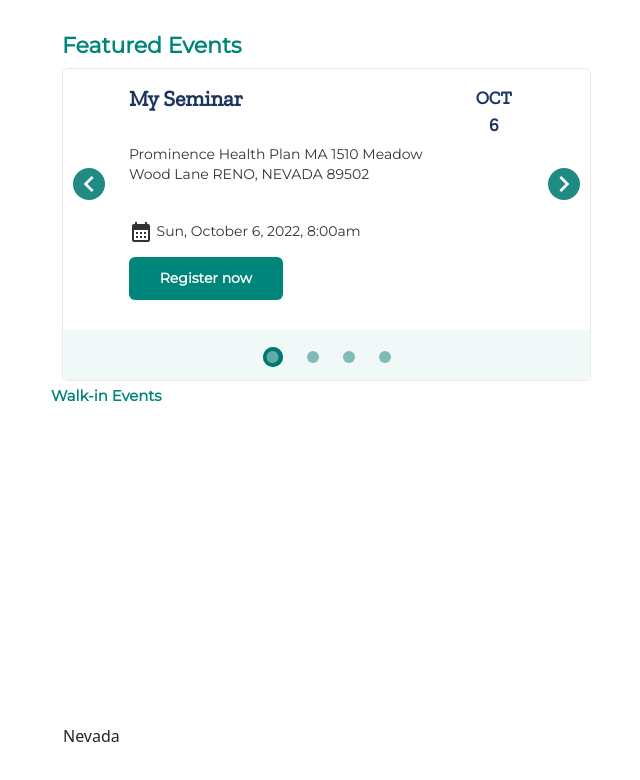
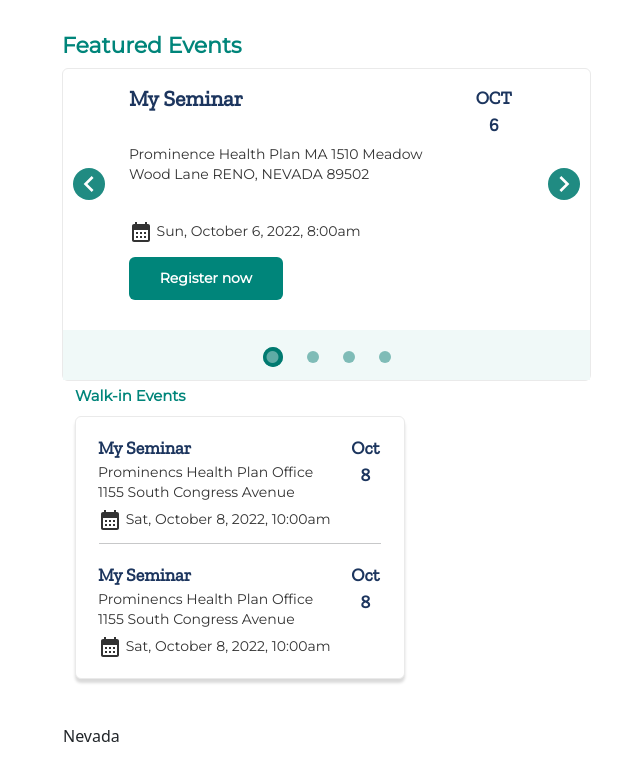
Before and after one commit to rjnpgarcia/events-project, a React (Create React App) app: page / in a window 1280 px wide. Shown: the part 398-1178 px from the top of the page, without its empty margins (209-849 px from the left). Built offline with nearby package versions, Linux system fonts and the light colour scheme.

Commit message:
Walk In Events Layout

```diff
--- a/src/components/assets/Featured.jsx
+++ b/src/components/assets/Featured.jsx
@@ -86,7 +86,7 @@ export default class Featured extends Component {
             return (
               <div className="row d-flex justify-content-center mt-3">
                 <div className="col-8 m-0">
-                  <ul>
+                  <ul key={content.id}>
                     <li key={content.id} className={classes.listTitle}>
                       {content.title}
                     </li>
@@ -94,7 +94,10 @@ export default class Featured extends Component {
                       {content.address} {content.city}
                     </li>
                     <li key={content.id} className={classes.listWhen}>
-                      <CalendarMonthIcon className={classes.calendarIcon} />{" "}
+                      <CalendarMonthIcon
+                        key={content.id}
+                        className={classes.calendarIcon}
+                      />{" "}
                       {content.when}
                     </li>
                     <button className={classes.buttonRegister}>
--- a/src/components/assets/WalkIn.jsx
+++ b/src/components/assets/WalkIn.jsx
@@ -1,7 +1,57 @@
-import "./WalkIn.module.css";
+import classes from "./WalkIn.module.css";
+import Container from "react-bootstrap/Container";
+import Row from "react-bootstrap/Row";
+import Col from "react-bootstrap/Col";
+import CalendarMonthIcon from "@mui/icons-material/CalendarMonth";
 
 function WalkIn() {
-  return <h5>Walk-in Events</h5>;
+  return (
+    <Container className={classes.containerSlider}>
+      <Row className={classes.row1}>
+        <Col xs={10} className={classes.column}>
+          <ul>
+            <li className={classes.title}>My Seminar</li>
+            <li className={classes.address}>
+              Prominencs Health Plan Office 1155 South Congress Avenue
+            </li>
+            <li className={classes.date}>
+              <CalendarMonthIcon className={classes.calendarIcon} /> Sat,
+              October 8, 2022, 10:00am
+            </li>
+          </ul>
+        </Col>
+        <Col xs={2}>
+          <p className={classes.day}>
+            Oct
+            <br />8
+          </p>
+        </Col>
+      </Row>
+      <div className={classes.borderLine}>
+        <hr className={classes.line} />
+      </div>
+      <Row className={classes.row2}>
+        <Col xs={10} className={classes.column}>
+          <ul>
+            <li className={classes.title}>My Seminar</li>
+            <li className={classes.address}>
+              Prominencs Health Plan Office 1155 South Congress Avenue
+            </li>
+            <li className={classes.date}>
+              <CalendarMonthIcon className={classes.calendarIcon} /> Sat,
+              October 8, 2022, 10:00am
+            </li>
+          </ul>
+        </Col>
+        <Col xs={2}>
+          <p className={classes.day}>
+            Oct
+            <br />8
+          </p>
+        </Col>
+      </Row>
+    </Container>
+  );
 }
 
 export default WalkIn;
--- a/src/components/assets/WalkIn.module.css
+++ b/src/components/assets/WalkIn.module.css
@@ -1,10 +1,91 @@
-h5 {
-  width: 117px;
-  height: 24.24px;
+.containerSlider {
+  width: 330px;
+  height: 263px;
+  background: #ffffff;
+  border: 1px solid #eaeaea;
+  box-shadow: 0px 4px 3px rgba(0, 0, 0, 0.15);
+  border-radius: 6px;
+}
+
+.title {
+  height: 27px;
+  font-family: "Zilla Slab";
+  font-style: normal;
+  font-weight: 700;
+  font-size: 18px;
+  line-height: 27px;
+  color: #1c355e;
+}
+
+.address {
+  height: 40px;
   font-family: "Montserrat";
   font-style: normal;
+  font-weight: 400;
+  font-size: 14px;
+  line-height: 20px;
+  color: #333333;
+}
+
+.date {
+  height: 21px;
+  font-family: "Montserrat";
+  font-style: normal;
+  font-weight: 400;
+  font-size: 14px;
+  line-height: 21px;
+  color: #333333;
+  padding-top: 6px;
+}
+
+.calendarIcon {
+  font-weight: 100;
+  font-size: 15px;
+  line-height: 18px;
+  color: #333333;
+  text-align: start;
+}
+
+.day {
+  height: 54px;
+  width: 29px;
+  font-family: "Zilla Slab";
+  font-style: normal;
   font-weight: 700;
-  font-size: 14.8757px;
-  line-height: 24px;
-  color: #00857a;
+  font-size: 18px;
+  line-height: 27px;
+  text-align: center;
+  color: #1c355e;
 }
+
+.row1 {
+  padding-top: 18px;
+  padding-left: 22px;
+  padding-right: 17px;
+  padding-bottom: 0px;
+  margin-bottom: 0px;
+}
+
+.row2 {
+  padding-top: 18px;
+  padding-left: 22px;
+  padding-right: 17px;
+  padding-bottom: 20px;
+}
+
+.column {
+  padding: 0px;
+}
+
+.borderLine {
+  justify-content: center;
+  display: flex;
+  align-items: center;
+}
+
+.line {
+  margin: 0px;
+  width: 282px;
+  height: 1px;
+  margin-top: 20px;
+}
--- a/src/index.css
+++ b/src/index.css
@@ -71,8 +71,10 @@ div.slick-dots {
   bottom: 0px;
 }
 
-/* button.slick-arrow.slick-next {
-  color: white;
-  background-color: #007a70;
-  right: 10px;
-} */
+.slick-prev {
+  z-index: 9999;
+}
+
+div.slick-arrow.slick-next::before {
+  color: transparent;
+}
--- a/src/pages/Nevada.jsx
+++ b/src/pages/Nevada.jsx
@@ -119,12 +119,13 @@ function NevadaPage() {
             <Dates />
             <Container className={classes.containerEvents}>
               <Row>
-                <Col md="8" className={classes.colFeatured}>
+                <Col md="7" className={classes.colFeatured}>
                   <h4>Featured Events</h4>
                   <Featured contents={nevadaDummyData} />
                 </Col>
-                <Col md="4" className={classes.colWalkin}>
-                  <WalkIn />
+                <Col md="3" className={classes.colWalkin}>
+                  <h5>Walk-in Events</h5>
+                  <WalkIn contents={nevadaDummyData} />
                 </Col>
               </Row>
             </Container>
--- a/src/pages/Pages.module.css
+++ b/src/pages/Pages.module.css
@@ -12,6 +12,7 @@
   padding-top: 3px;
   width: 330px;
   height: 343px;
+  margin-left: 24px;
 }
 
 .colFeatured {
@@ -29,3 +30,14 @@ h4 {
   line-height: 29px;
   color: #00857a;
 }
+
+h5 {
+  width: 117px;
+  height: 24.24px;
+  font-family: "Montserrat";
+  font-style: normal;
+  font-weight: 700;
+  font-size: 14.8757px;
+  line-height: 24px;
+  color: #00857a;
+}
```
